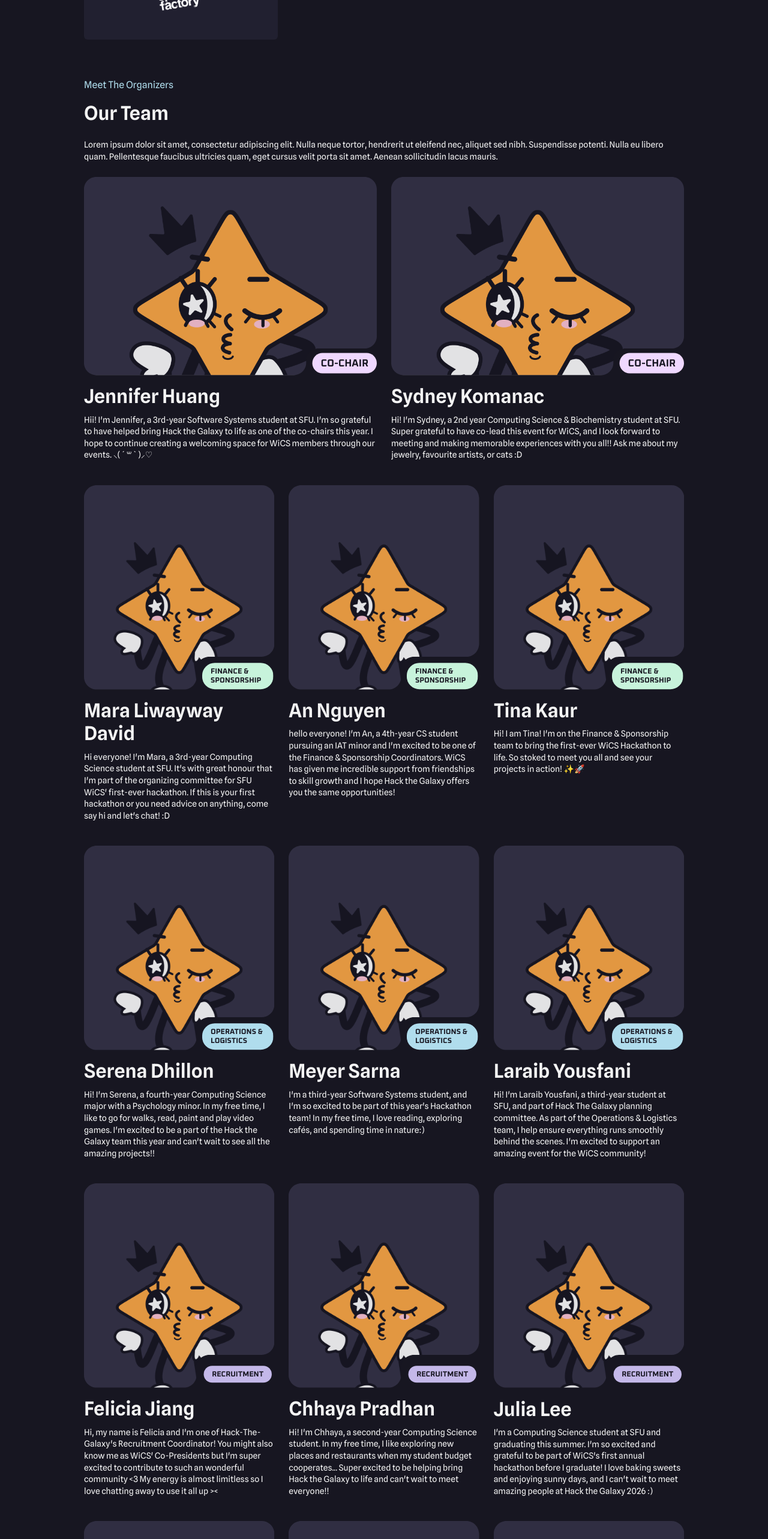
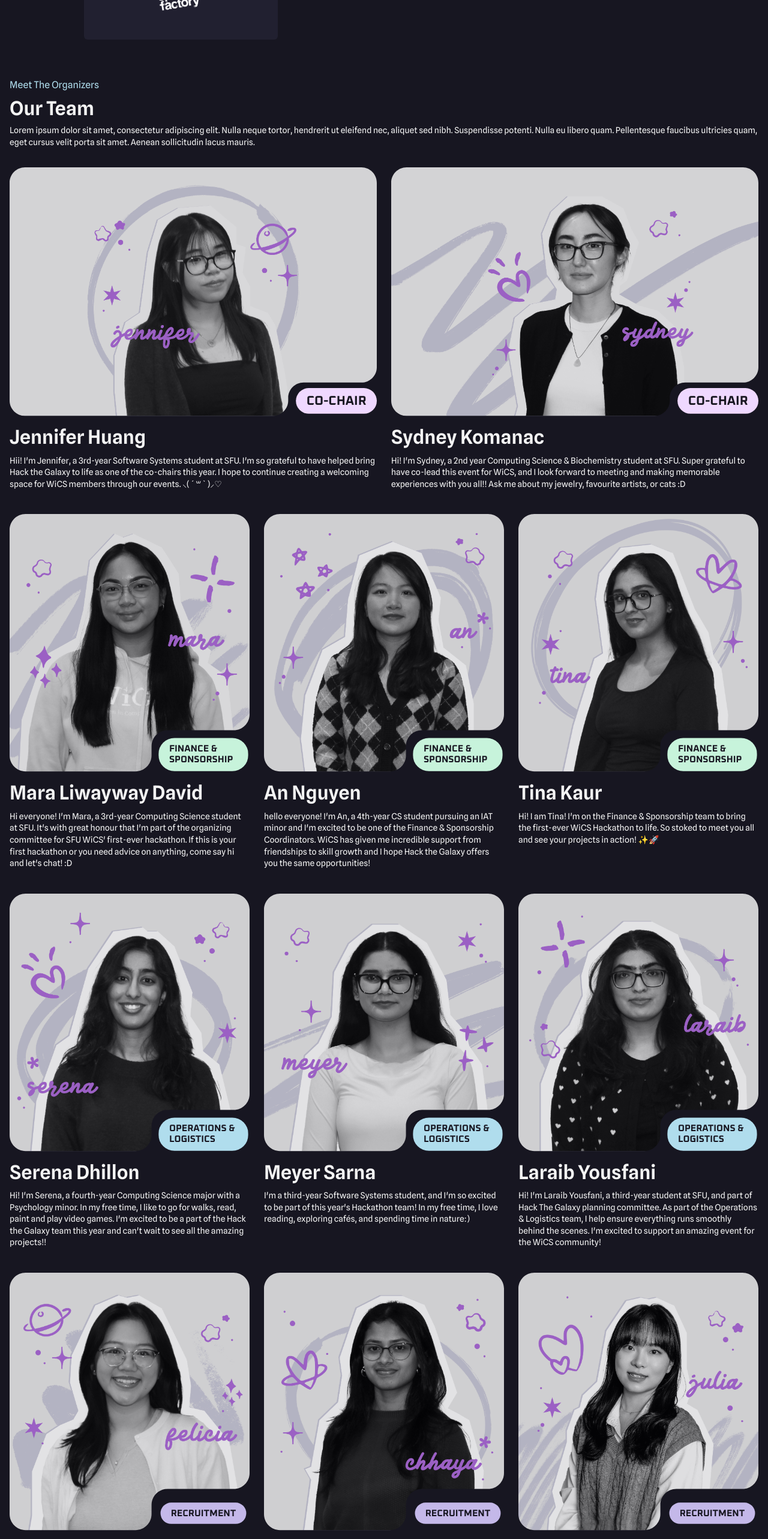
Before and after one commit to WiCS-SFU/hackthegalaxy, a Next.js app: page / in a window 1280 px wide. Shown: the part 4160-6726 px from the top of the page at 60% size. Built offline with nearby package versions, Linux system fonts and the light colour scheme.

Commit message:
updated our team with finished headshots

```diff
--- a/src/components/OurTeam.tsx
+++ b/src/components/OurTeam.tsx
@@ -1,17 +1,29 @@
 import HeadshotCard from "./ui/cards/HeadshotCard";
 import CosmosHeadshot from "@/assets/images/shared/Cosmos_Headshot.png";
+import JenniferHeadshot from "@/assets/images/shared/Jennifer.png";
+import SydneyHeadshot from "@/assets/images/shared/Sydney.png";
+import MaraHeadshot from "@/assets/images/shared/Mara.png";
+import AnHeadshot from "@/assets/images/shared/An.png";
+import TinaHeadshot from "@/assets/images/shared/Tina.png";
+import SerenaHeadshot from "@/assets/images/shared/Serena.png";
+import MeyerHeadshot from "@/assets/images/shared/Meyer.png";
+import LaraibHeadshot from "@/assets/images/shared/Laraib.png";
+import FeliciaHeadshot from "@/assets/images/shared/Felicia.png";
+import ChhayaHeadshot from "@/assets/images/shared/Chhaya.png";
+import JuliaHeadshot from "@/assets/images/shared/Julia.png";
+import BiancaHeadshot from "@/assets/images/shared/Bianca.png";
+import EmilyHeadshot from "@/assets/images/shared/Emily.png";
+import AudreyHeadshot from "@/assets/images/shared/Audrey.png";
 
 export default function OurTeam() {
   return (
-    <div className="flex flex-col gap-2xl my-3xl mx-xl md:mx-35">
-      <div className="space-y-2xl">
-        <div>
-          <h1 className="text-acc ent-sm text-cyan-400 mb-xl">
-            Meet The Organizers
-          </h1>
+    <div className="w-full bg-neutral-800">
+      <section className="pt-3xl pb-32 max-w-[1280px] w-full mx-auto">
+      <div className="mr-xl mb-3xl ml-xl">
+      <div className="flex flex-col gap-lg pb-lg">
+        <h1 className="text-acc ent-sm text-cyan-400">Meet The Organizers</h1>
         <h2 className="text-heading-lg text-neutral-100">Our Team</h2>
-        </div>
-        <p className="text-body-sm text-neutral-100">
+        <p className="text-body-sm text-neutral-100 mb-2xl">
           Lorem ipsum dolor sit amet, consectetur adipiscing elit. Nulla neque
           tortor, hendrerit ut eleifend nec, aliquet sed nibh. Suspendisse
           potenti. Nulla eu libero quam. Pellentesque faucibus ultricies quam,
@@ -19,19 +31,18 @@ export default function OurTeam() {
         </p>
       </div>
 
-      <div>
       <div className="grid grid-cols-1 md:grid-cols-2 gap-2xl mb-2xl">
         <HeadshotCard
           role="Co-Chair"
           name="Jennifer Huang"
           bio="Hii! I'm Jennifer, a 3rd-year Software Systems student at SFU. I'm so grateful to have helped bring Hack the Galaxy to life as one of the co-chairs this year. I hope to continue creating a welcoming space for WiCS members through our events. ⸜( ´ ꒳ ` )⸝♡"
-            image={CosmosHeadshot.src}
+          image={JenniferHeadshot.src}
         ></HeadshotCard>
         <HeadshotCard
           role="Co-Chair"
           name="Sydney Komanac"
           bio="Hi! I'm Sydney, a 2nd year Computing Science & Biochemistry student at SFU. Super grateful to have co-lead this event for WiCS, and I look forward to meeting and making memorable experiences with you all!! Ask me about my jewelry, favourite artists, or cats :D"
-            image={CosmosHeadshot.src}
+          image={SydneyHeadshot.src}
         ></HeadshotCard>
       </div>
 
@@ -40,19 +51,19 @@ export default function OurTeam() {
           role="Finance & Sponsorship"
           name="Mara Liwayway David"
           bio="Hi everyone! I'm Mara, a 3rd-year Computing Science student at SFU. It's with great honour that I'm part of the organizing committee for SFU WiCS' first-ever hackathon. If this is your first hackathon or you need advice on anything, come say hi and let's chat! :D"
-            image={CosmosHeadshot.src}
+          image={MaraHeadshot.src}
         ></HeadshotCard>
         <HeadshotCard
           role="Finance & Sponsorship"
           name="An Nguyen"
           bio="hello everyone! I'm An, a 4th-year CS student pursuing an IAT minor and I'm excited to be one of the Finance & Sponsorship Coordinators. WiCS has given me incredible support from friendships to skill growth and I hope Hack the Galaxy offers you the same opportunities!"
-            image={CosmosHeadshot.src}
+          image={AnHeadshot.src}
         ></HeadshotCard>
         <HeadshotCard
           role="Finance & Sponsorship"
           name="Tina Kaur"
           bio="Hi! I am Tina! I'm on the Finance & Sponsorship team to bring the first-ever WiCS Hackathon to life. So stoked to meet you all and see your projects in action! ✨🚀"
-            image={CosmosHeadshot.src}
+          image={TinaHeadshot.src}
         ></HeadshotCard>
       </div>
 
@@ -61,19 +72,19 @@ export default function OurTeam() {
           role="Operations & Logistics"
           name="Serena Dhillon"
           bio="Hi! I'm Serena, a fourth-year Computing Science major with a Psychology minor. In my free time, I like to go for walks, read, paint and play video games. I'm excited to be a part of the Hack the Galaxy team this year and can't wait to see all the amazing projects!!"
-            image={CosmosHeadshot.src}
+          image={SerenaHeadshot.src}
         ></HeadshotCard>
         <HeadshotCard
           role="Operations & Logistics"
           name="Meyer Sarna"
           bio="I'm a third-year Software Systems student, and I'm so excited to be part of this year's Hackathon team! In my free time, I love reading, exploring cafés, and spending time in nature:)"
-            image={CosmosHeadshot.src}
+          image={MeyerHeadshot.src}
         ></HeadshotCard>
         <HeadshotCard
           role="Operations & Logistics"
           name="Laraib Yousfani"
           bio="Hi! I'm Laraib Yousfani, a third-year student at SFU, and part of Hack The Galaxy planning committee. As part of the Operations & Logistics team, I help ensure everything runs smoothly behind the scenes. I'm excited to support an amazing event for the WiCS community!"
-            image={CosmosHeadshot.src}
+          image={LaraibHeadshot.src}
         ></HeadshotCard>
       </div>
 
@@ -82,19 +93,19 @@ export default function OurTeam() {
           role="Recruitment"
           name="Felicia Jiang"
           bio="Hi, my name is Felicia and I'm one of Hack-The-Galaxy's Recruitment Coordinator! You might also know me as WiCS' Co-Presidents but I'm super excited to contribute to such an wonderful community <3 My energy is almost limitless so I love chatting away to use it all up ><"
-            image={CosmosHeadshot.src}
+          image={FeliciaHeadshot.src}
         ></HeadshotCard>
         <HeadshotCard
           role="Recruitment"
           name="Chhaya Pradhan"
           bio="Hi! I'm Chhaya, a second-year Computing Science student. In my free time, I like exploring new places and restaurants when my student budget cooperates... Super excited to be helping bring Hack the Galaxy to life and can't wait to meet everyone!!"
-            image={CosmosHeadshot.src}
+          image={ChhayaHeadshot.src}
         ></HeadshotCard>
         <HeadshotCard
           role="Recruitment"
           name="Julia Lee"
           bio="I'm a Computing Science student at SFU and graduating this summer. I'm so excited and grateful to be part of WiCS's first annual hackathon before I graduate! I love baking sweets and enjoying sunny days, and I can't wait to meet amazing people at Hack the Galaxy 2026 :)"
-            image={CosmosHeadshot.src}
+          image={JuliaHeadshot.src}
         ></HeadshotCard>
       </div>
 
@@ -103,22 +114,23 @@ export default function OurTeam() {
           role="Visual Design & Marketing"
           name="Bianca Dimaano"
           bio="Hi, I'm Bianca! I'm a 4th-year CS major and IAT minor at SFU, currently on co-op as a Product Designer. I'm super excited to help shape the visual identity of Hack the Galaxy's first iteration! Looking forward to meeting everyone and seeing all the cool projects :D"
-            image={CosmosHeadshot.src}
+          image={BiancaHeadshot.src}
         ></HeadshotCard>
         <HeadshotCard
           role="Visual Design & Marketing"
           name="Emily Quan"
           bio="Hi! I'm Emily, a 3rd-year CS student with an IAT minor. I'm so excited to be on the Visual Design team, and I can't wait to meet you all! When I'm not designing or coordinating technical events for WiCS, you can find me reading, painting, or loving all things Snoopy <3"
-            image={CosmosHeadshot.src}
+          image={EmilyHeadshot.src}
         ></HeadshotCard>
         <HeadshotCard
           role="Visual Design & Marketing"
           name="Audrey Safikhani"
           bio="Hi! I'm Audrey and I'm the Marketing coordinator for Hack the Galaxy =) I'm very passionate about photography and visual storytelling, and I can't wait to bring all our amazing WiCS stories to life this year. Fun fact about me is that I'm a rookie AI/ML researcher"
-            image={CosmosHeadshot.src}
+          image={AudreyHeadshot.src}
         ></HeadshotCard>
       </div>
     </div>
+    </section>
     </div>
   );
 }
```
Lines whose indentation alone changed are shown as unchanged.
